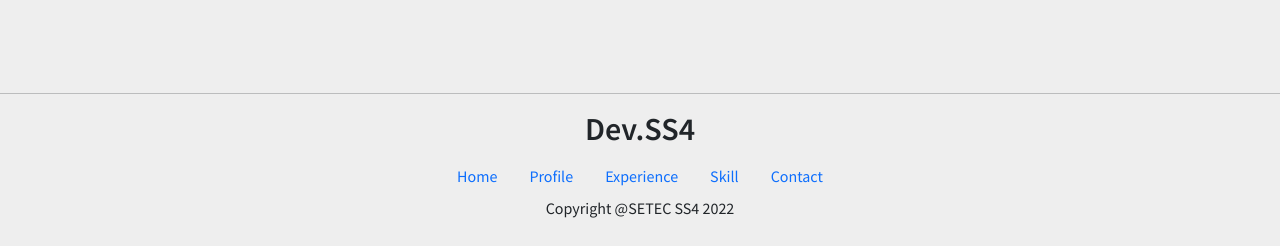
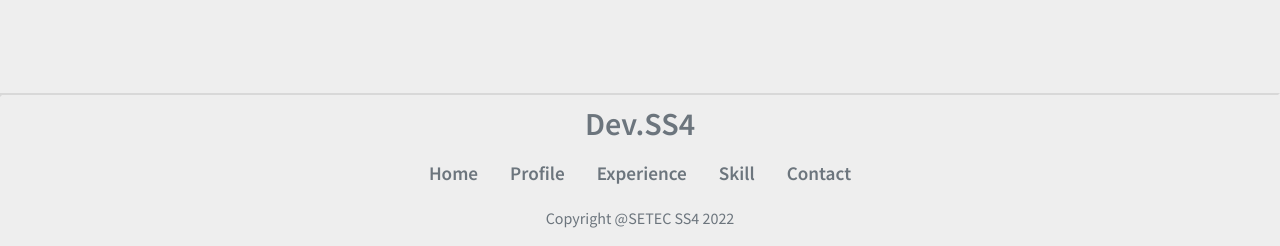
Before and after one commit to hengphilippe/wbdss4, a plain HTML site: page index.html in a window 1280 px wide. Shown: the part 1569-1815 px from the top of the page. Drawn offline with nearby package versions, Linux system fonts and the light colour scheme.

Commit message:
add footer style

```diff
--- a/main.css
+++ b/main.css
@@ -98,3 +98,26 @@ h3 {
 .about-me img {
   width: 70%;
 }
+
+.footer,
+.footer a {
+  color: #6c757d;
+}
+.footer hr {
+  margin-top: 0.5em;
+  margin-bottom: 0.5em;
+  margin-left: auto;
+  margin-right: auto;
+  border-style: inset;
+  border-width: 2px;
+}
+
+.footer nav a {
+  font-size: 1.2rem;
+  font-weight: 600;
+  text-decoration: none;
+}
+
+.footer p {
+  margin-top: 10px;
+}
```
